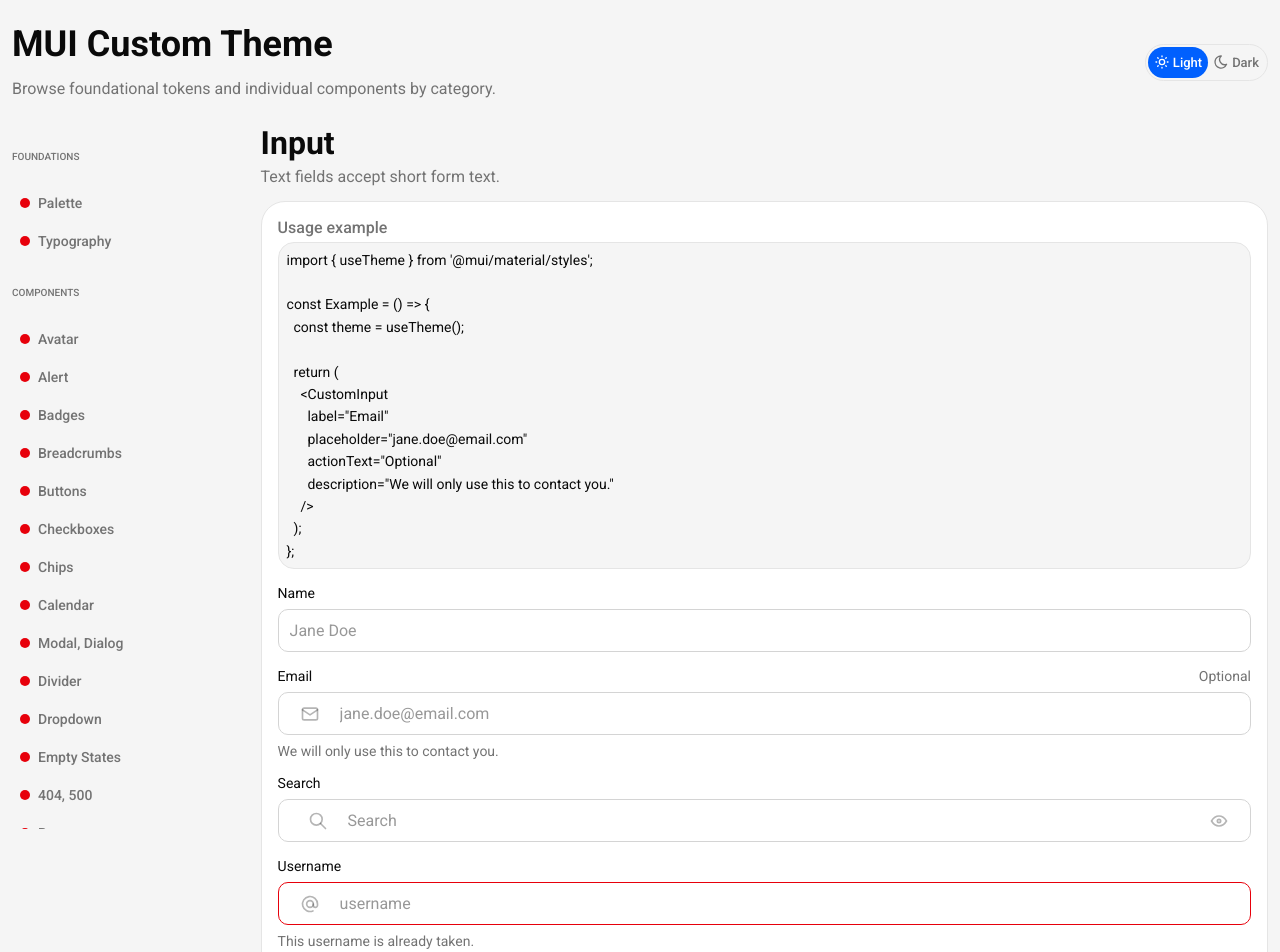
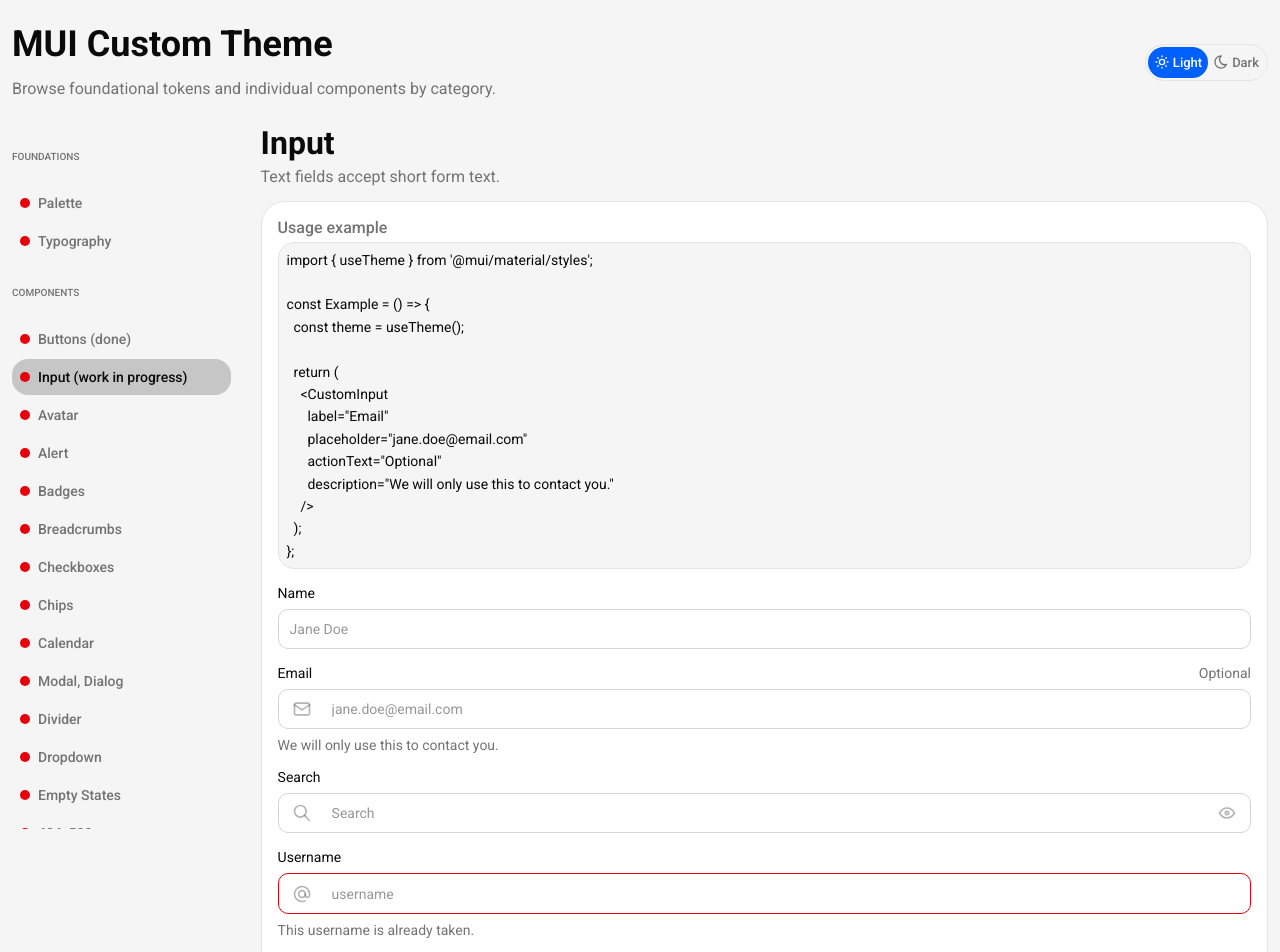
Before and after one commit to a169n/mui-custom-theme, a React (Vite) app: page /input in a window 1280 px wide. Shown: the top 952 px of the page. Built offline with nearby package versions, Linux system fonts and the light colour scheme.

Commit message:
Refactor CustomInput component for cleaner code, update index.html script reference, and adjust component routes for better organization

```diff
--- a/src/components/CustomInput.tsx
+++ b/src/components/CustomInput.tsx
@@ -35,10 +35,7 @@ const renderCaption = (value: ReactNode, color: string) => {
 };
 
 export const CustomInput = forwardRef<HTMLInputElement, CustomInputProps>(
-  (
-    { label, actionText, description, startIcon, endIcon, fullWidth, ...rest },
-    ref,
-  ) => {
+  ({ label, actionText, description, startIcon, endIcon, fullWidth, ...rest }, ref) => {
     const theme = useTheme();
     const { error, disabled, id, ...inputProps } = rest;
 
@@ -48,8 +45,6 @@ export const CustomInput = forwardRef<HTMLInputElement, CustomInputProps>(
       <InputAdornment
         position="start"
         sx={{
-          gap: theme.spacing(2),
-          mr: theme.spacing(2),
           alignItems: 'center',
           '& svg': { fontSize: 20 },
         }}
@@ -62,8 +57,6 @@ export const CustomInput = forwardRef<HTMLInputElement, CustomInputProps>(
       <InputAdornment
         position="end"
         sx={{
-          gap: theme.spacing(2),
-          ml: theme.spacing(2),
           alignItems: 'center',
           '& svg': { fontSize: 20 },
         }}
@@ -107,7 +100,7 @@ export const CustomInput = forwardRef<HTMLInputElement, CustomInputProps>(
         {renderCaption(description, theme.palette.text.secondary)}
       </FormControl>
     );
-  },
+  }
 );
 
 CustomInput.displayName = 'CustomInput';
--- a/src/routes/componentRoutes.tsx
+++ b/src/routes/componentRoutes.tsx
@@ -54,11 +54,12 @@ export const foundationRoutes: AppRoute[] = [
 ];
 
 export const componentRoutes: AppRoute[] = [
+  { path: 'buttons', label: 'Buttons (done)', element: <ButtonsPage /> },
+  { path: 'input', label: 'Input (work in progress)', element: <InputPage /> },
   { path: 'avatar', label: 'Avatar', element: <AvatarPage /> },
   { path: 'alert', label: 'Alert', element: <AlertPage /> },
   { path: 'badges', label: 'Badges', element: <BadgesPage /> },
   { path: 'breadcrumbs', label: 'Breadcrumbs', element: <BreadcrumbsPage /> },
-  { path: 'buttons', label: 'Buttons', element: <ButtonsPage /> },
   { path: 'checkboxes', label: 'Checkboxes', element: <CheckboxesPage /> },
   { path: 'chips', label: 'Chips', element: <ChipsPage /> },
   { path: 'calendar', label: 'Calendar', element: <CalendarPage /> },
@@ -82,7 +83,6 @@ export const componentRoutes: AppRoute[] = [
   { path: 'switch', label: 'Switch', element: <SwitchPage /> },
   { path: 'tabs', label: 'Tabs', element: <TabsPage /> },
   { path: 'table', label: 'Table', element: <TablePage /> },
-  { path: 'input', label: 'Input', element: <InputPage /> },
   { path: 'select', label: 'Select', element: <SelectPage /> },
   { path: 'textarea', label: 'Textarea', element: <TextareaPage /> },
   { path: 'tooltip', label: 'Tooltip', element: <TooltipPage /> },
--- a/src/theme/components/inputs.tsx
+++ b/src/theme/components/inputs.tsx
@@ -28,7 +28,6 @@ export const inputs: Components<Theme> = {
       root: ({ theme }) => ({
         borderRadius: '12px',
         backgroundColor: theme.palette.common.white,
-        minWidth: 160,
         width: 'fit-content',
         '& .MuiSelect-select': {
           textAlign: 'center !important',
@@ -105,17 +104,7 @@ export const inputs: Components<Theme> = {
       },
       input: ({ theme }) => ({
         padding: theme.spacing(2.5, 3),
-        fontSize: '16px',
-      }),
-      adornedStart: ({ theme }) => ({
-        '& .MuiInputAdornment-root': {
-          marginRight: theme.spacing(2),
-        },
-      }),
-      adornedEnd: ({ theme }) => ({
-        '& .MuiInputAdornment-root': {
-          marginLeft: theme.spacing(2),
-        },
+        ...theme.typography.caption,
       }),
     },
   },
```
Also changed, not shown: src/pages/components/InputPage.tsx (+1 -6 lines), 1 other file (tests, documents, lock files or other folders).
